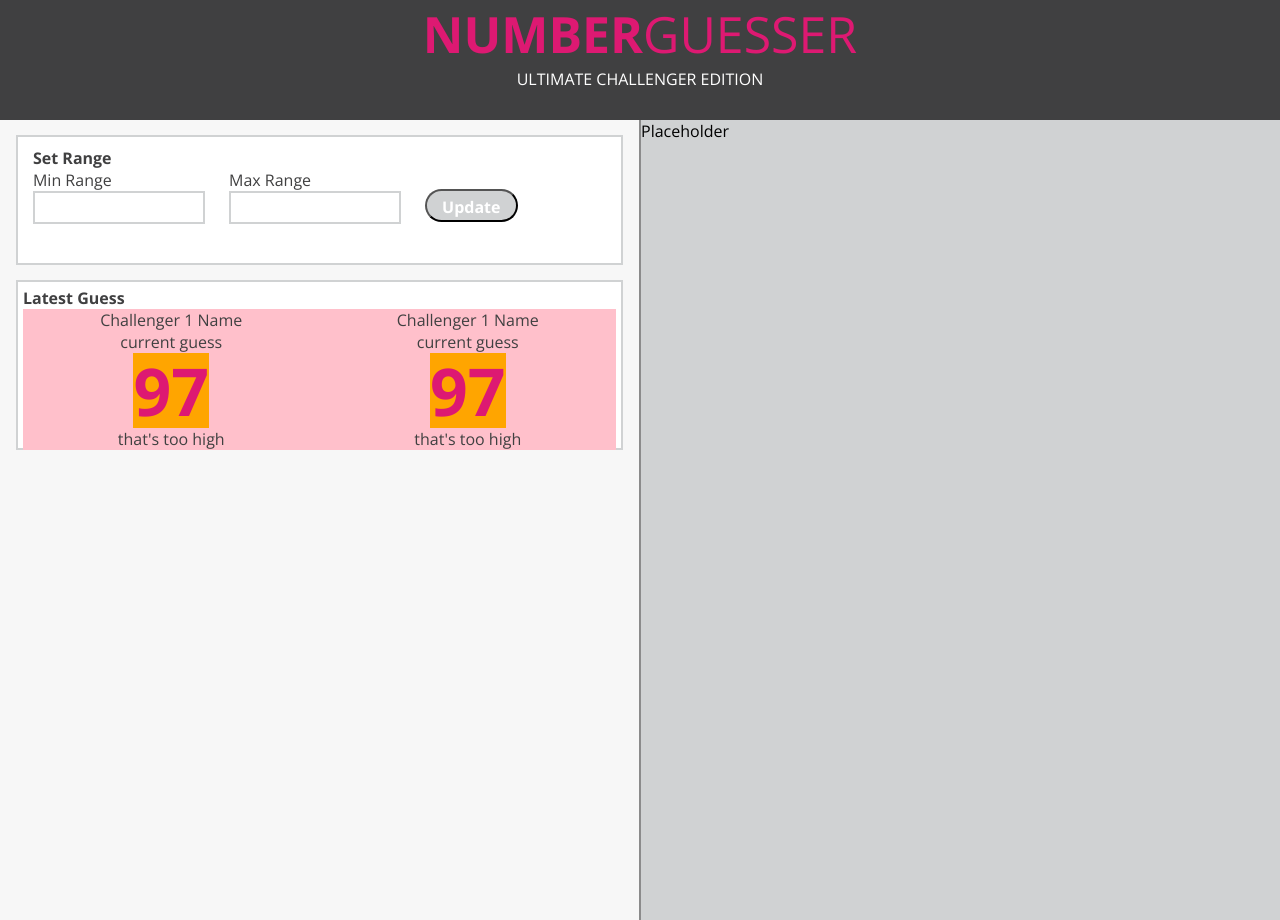
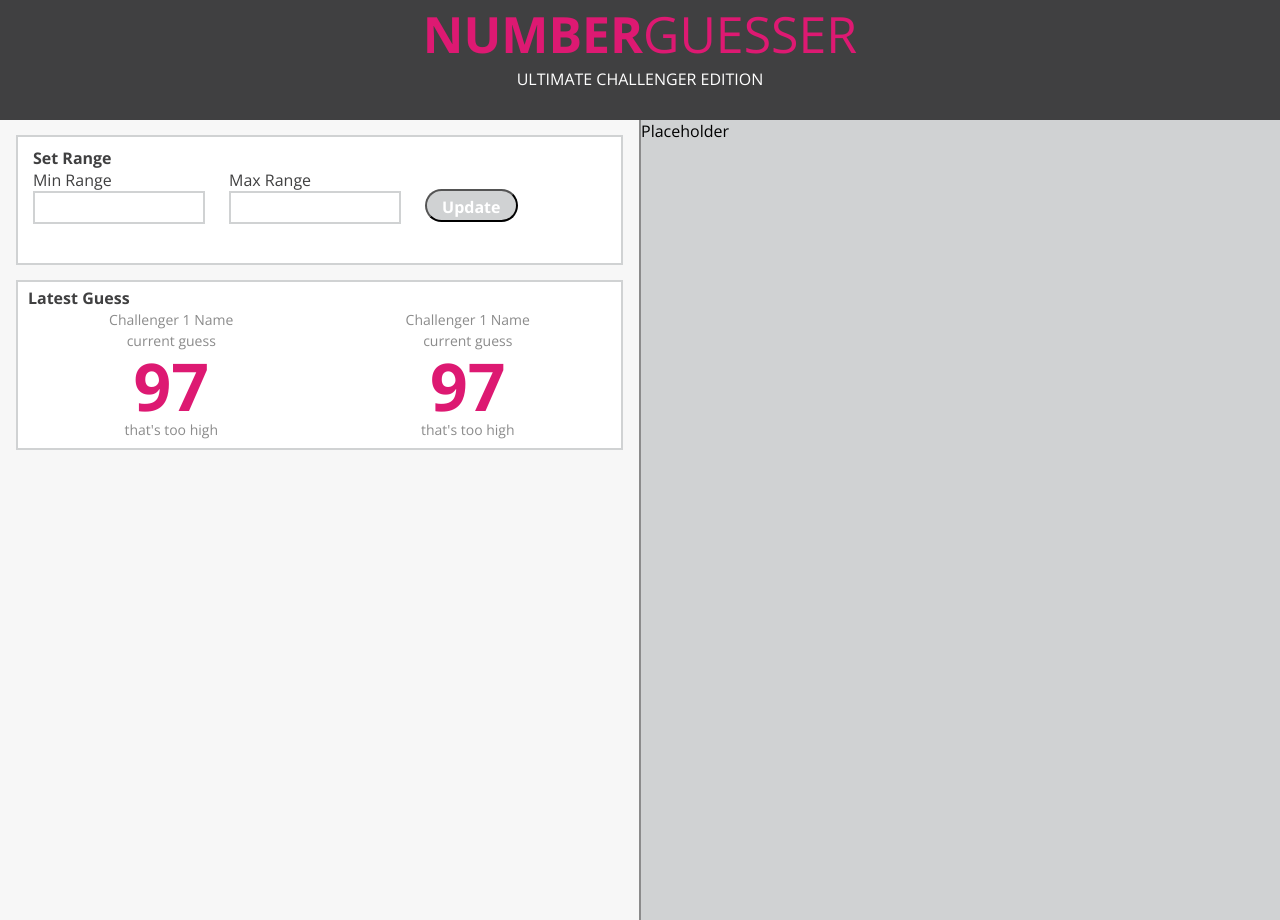
Before and after one commit to jonthanny/number_guesser, a plain HTML site: page index.html in a window 1280 px wide. Drawn offline with nearby package versions, Linux system fonts and the light colour scheme.

Commit message:
Clean styles for cards.

```diff
--- a/styles.css
+++ b/styles.css
@@ -98,42 +98,64 @@ h4 {
   border-left: 1px solid #8b8b8b;
 }
 
-/* || Guess card*/
+/* || Latest Guess card*/
 .latest-guess{
-  display:flex;
+  display: flex;
   flex-direction: column;
-  height:170px;
-  padding:5px;
+  height: 170px;
+  padding: 5px;
 }
+
 .latest-guess h4{
     align-self: flex-start;
     display: flex;
     flex-grow: 1;
+    padding-left: 5px;
 }
+
 .challenger-container{
   align-self: stretch;
-  background-color: blue;
-  display:flex;
-  flex-direction:row;
-  flex-grow:3;
+  display: flex;
+  flex-direction: row;
+  flex-grow: 3;
+  height: 170px;
   justify-content: space-around;
-  width:100%;
+}
 
-}
-.challenger-guess-container{
+.challenger-guess-container {
   align-items: center;
-  background-color: pink;
+  color:#8b8b8b;
   display:flex;
   flex-direction: column;
   flex-grow: 1;
+  font-size: 14px;
   justify-content: space-between;
+  padding-bottom: 4px;
+  padding-top: 1px;
 }
-.challenger-guess{
-  height:75px;
-  background-color: orange;
+
+.challenger-guess {
+  height: 72px;
+  margin-bottom: -6px;
 }
-.challenger-guess h1{
+
+.challenger-guess h1 {
+  color: #dd1972;
   font-size: 66px;
-  color: #dd1972;
-  margin-top: -8px;
+  font-weight: 800;
+  margin-top: -12px;
 }
+
+.guess-help-text {
+  font-size: 17px;
+}
+
+.bold {
+  color: #6e6e6e;
+  font-weight: 700;
+}
+
+.divider {
+  border-left: 1px solid #d0d2d3;
+  margin-top: -18px;
+}
```
